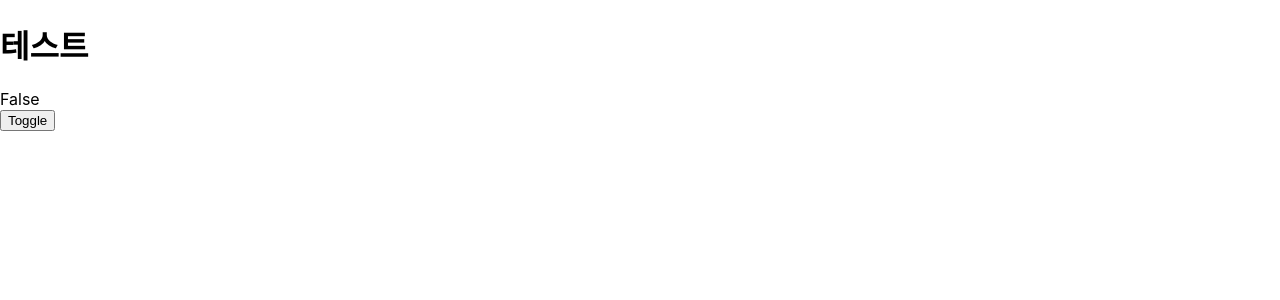
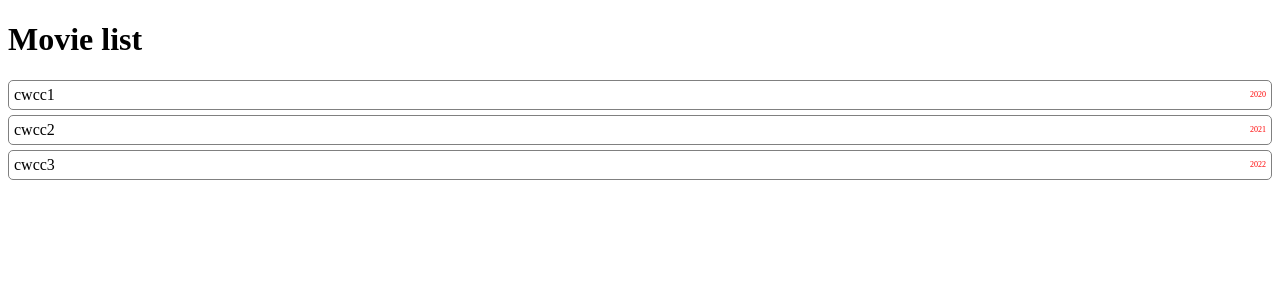
Before and after one commit to git-jslee/kossiecoder_01, a React (Create React App) app: page / in a window 1280 px wide. Shown: the top 300 px of the page. Built offline with nearby package versions, Linux system fonts and the light colour scheme.

Commit message:
반복문

```diff
--- a/src/App.js
+++ b/src/App.js
@@ -1,20 +1,25 @@
 import React, { useState, useEffect } from "react";
 
 function App() {
-  const [condition, setCondition] = useState(false);
-  const toggle = () => setCondition(!condition);
+  const movies = [
+    { title: "cwcc1", year: 2020 },
+    { title: "cwcc2", year: 2021 },
+    { title: "cwcc3", year: 2022 },
+  ];
 
-  useEffect(() => {
-    console.log(condition);
-  }, [condition]);
-
-  const renderCondition = condition ? "True" : "False";
+  const renderMovies = movies.map((movie) => {
+    return (
+      <div className="movie" key={movie.title}>
+        <div className="movie-title">{movie.title}</div>
+        <div className="movie-year">{movie.year}</div>
+      </div>
+    );
+  });
 
   return (
     <div className="App">
-      <h1>테스트</h1>
-      <div>{renderCondition}</div>
-      <button onClick={toggle}>Toggle</button>
+      <h1>Movie list</h1>
+      {renderMovies}
     </div>
   );
 }
--- a/src/index.css
+++ b/src/index.css
@@ -1,13 +1,17 @@
-body {
-  margin: 0;
-  font-family: -apple-system, BlinkMacSystemFont, 'Segoe UI', 'Roboto', 'Oxygen',
-    'Ubuntu', 'Cantarell', 'Fira Sans', 'Droid Sans', 'Helvetica Neue',
-    sans-serif;
-  -webkit-font-smoothing: antialiased;
-  -moz-osx-font-smoothing: grayscale;
+.movie {
+  display: flex;
+  align-items: center;
+  border: 1px solid gray;
+  border-radius: 5px;
+  padding: 5px;
+  margin-bottom: 5px;
 }
 
-code {
-  font-family: source-code-pro, Menlo, Monaco, Consolas, 'Courier New',
-    monospace;
+.movie .movie-title {
+  flex-grow: 1;
 }
+
+.movie .movie-year {
+  font-size: 0.5rem;
+  color: red;
+}
```
